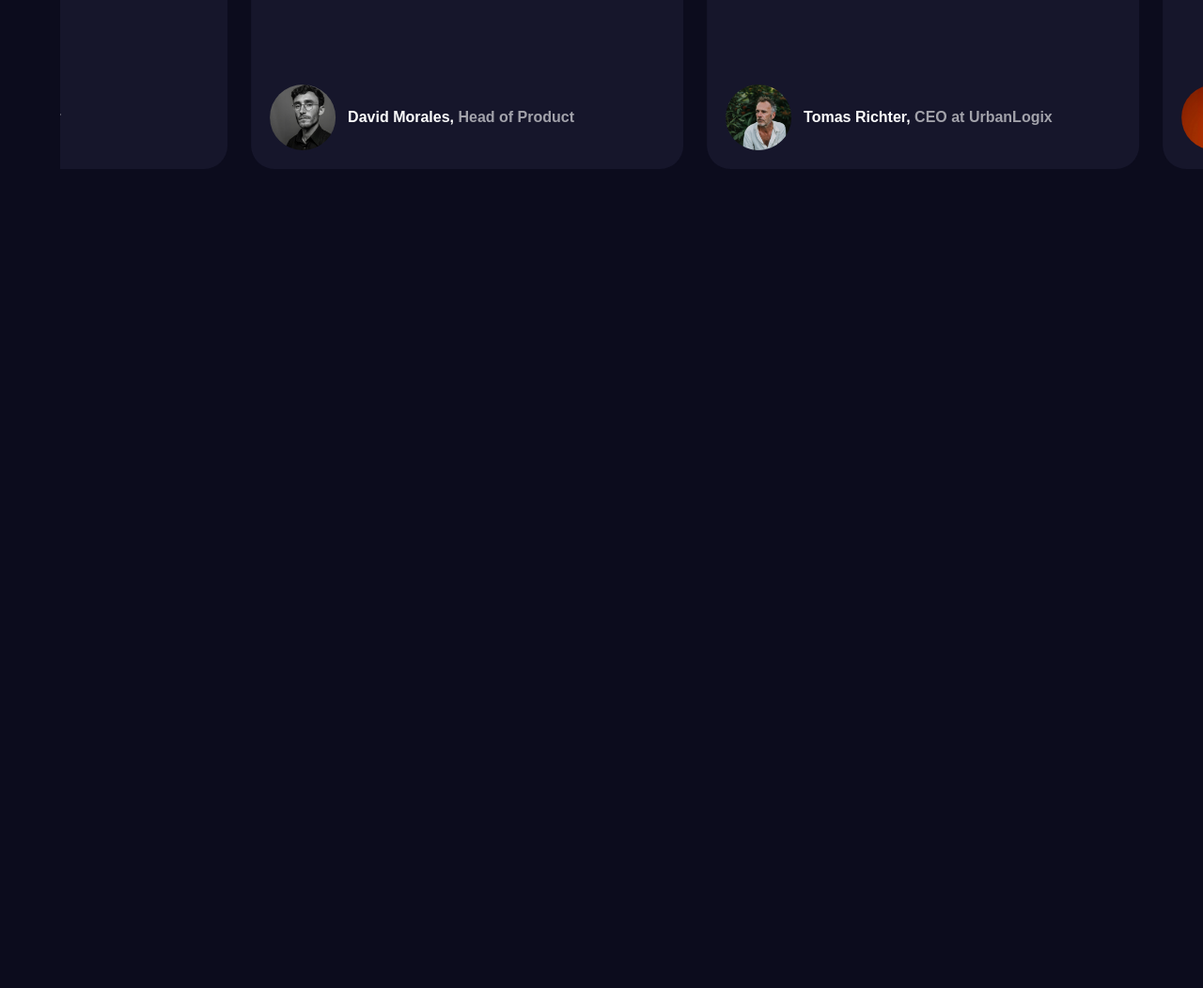
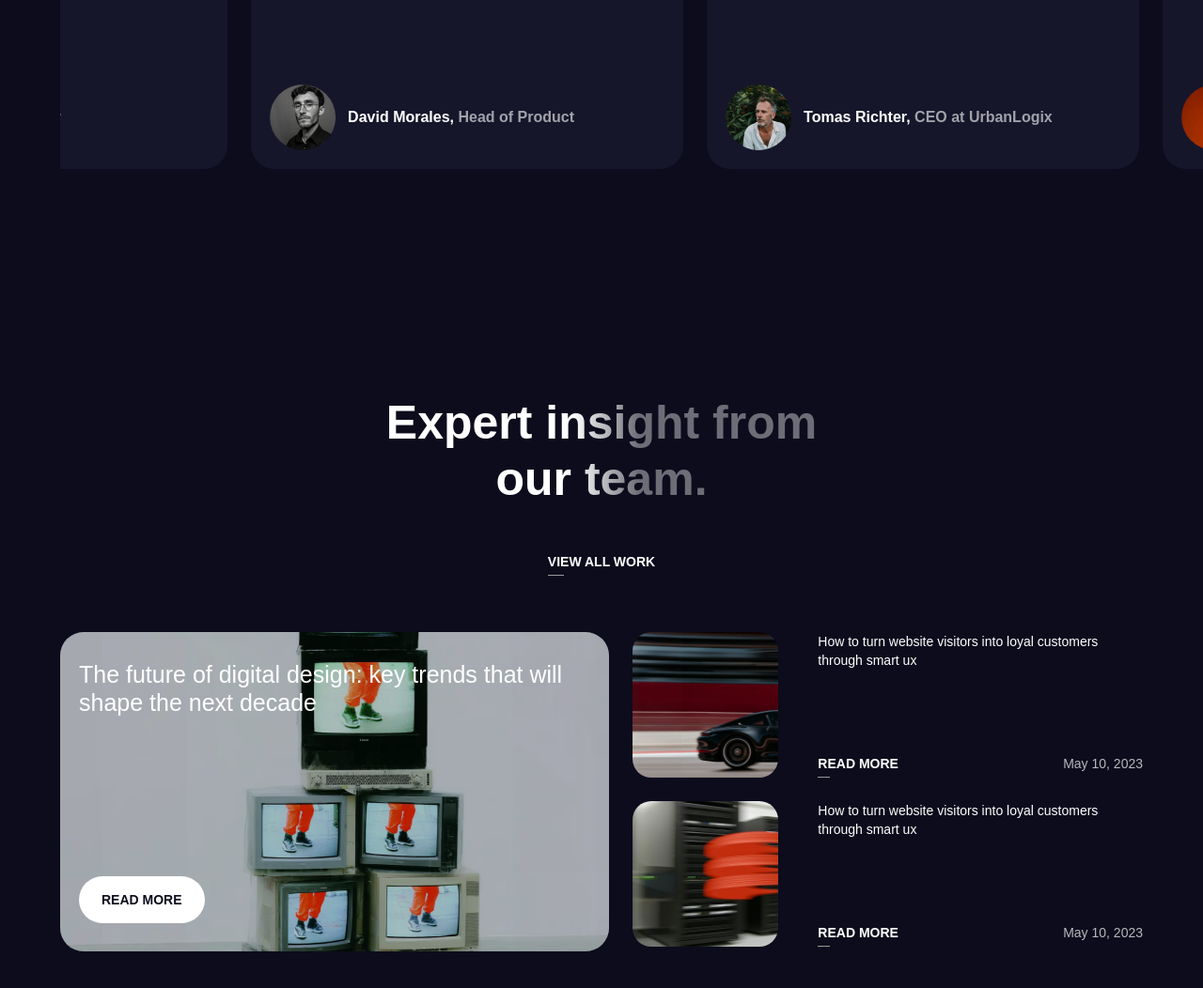
Before and after one commit to Elbaz3/venix, a website: page index.html in a window 1280 px wide. Shown: the part 6828-7880 px from the top of the page at 94% size. Before the commit the page ends 7128 px from the top, so only its background shows below. Drawn offline with nearby package versions, Linux system fonts and the light colour scheme; grey boxes are pictures that could not be loaded; a web font is replaced by a local one.

Commit message:
feat: finish our-team section

```diff
--- /dev/null
+++ b/assets/style/assets/pages/home/_our-team.scss
@@ -0,0 +1,164 @@
+.our-team {
+  .container {
+  }
+
+  &__content {
+    display: flex;
+    gap: 25px;
+
+    @media (max-width: $laptop) {
+      flex-direction: column;
+      gap: 35px;
+    }
+
+    &__left {
+      flex: 1;
+      min-width: 0;
+      padding: 30px 20px;
+      border-radius: 25px;
+      min-height: 340px;
+      position: relative;
+      display: flex;
+      flex-direction: column;
+      justify-content: space-between;
+      overflow: hidden;
+      cursor: pointer;
+
+      &:hover {
+        .image {
+          filter: blur(3px);
+          transform: scale3d(1, 1, 1);
+        }
+      }
+
+      .image {
+        width: 100%;
+        height: 100%;
+        background-image: url(../media/pictures/team-1.avif);
+        background-size: cover;
+        position: absolute;
+        top: 0;
+        left: 0;
+        transform: scale3d(1.1, 1.1, 1);
+        transition: 0.3s;
+      }
+
+      &::after {
+        content: "";
+        width: 100%;
+        height: 100%;
+        position: absolute;
+        left: 0;
+        top: 0;
+        background-color: rgb(0 0 0 / 25%);
+        z-index: 2;
+      }
+
+      p {
+        color: $white;
+        max-width: 95%;
+        margin-top: 0;
+        margin-bottom: 0;
+        font-size: 25px;
+        line-height: 1.2;
+        position: relative;
+        z-index: 4;
+      }
+
+      .btn--primary {
+        position: relative;
+        z-index: 4;
+      }
+    }
+
+    &__right {
+      flex: 1;
+      min-width: 0;
+      display: flex;
+      flex-direction: column;
+      gap: 25px;
+
+      @media (max-width: $tablet) {
+        gap: 35px;
+      }
+
+      &__card {
+        display: grid;
+        grid-template-columns: 1fr 2fr;
+        gap: 25px;
+
+        @media (max-width: $tablet) {
+          grid-template-columns: 1fr;
+        }
+
+        .image-holder {
+          height: 155px;
+          width: 155px;
+          border-radius: 20px;
+          border-radius: 20px;
+          overflow: hidden;
+          cursor: pointer;
+
+          @media (min-width: $tablet) and (max-width: $laptop) {
+            height: 280px;
+            width: 280px;
+          }
+
+          @media (max-width: $tablet) {
+            width: 100%;
+            height: 370px;
+          }
+
+          &:hover {
+            .image {
+              filter: blur(3px);
+              transform: scale3d(1, 1, 1);
+            }
+          }
+        }
+
+        .image {
+          height: 100%;
+          width: 100%;
+          background-size: cover;
+          transition: 0.3s;
+          transform: scale3d(1.2, 1.2, 1);
+        }
+
+        &.card-1 {
+          .image {
+            background-image: url(../media/pictures/team-2.avif);
+          }
+        }
+        &.card-2 {
+          .image {
+            background-image: url(../media/pictures/team-3.avif);
+          }
+        }
+
+        .text {
+          display: flex;
+          flex-direction: column;
+          justify-content: space-between;
+
+          @media (max-width: $tablet) {
+          }
+
+          .down {
+            display: flex;
+            justify-content: space-between;
+            gap: 14px;
+
+            p {
+              font-size: 19px;
+            }
+
+            span {
+              opacity: 0.7;
+            }
+          }
+        }
+      }
+    }
+  }
+}
--- a/assets/style/main.scss
+++ b/assets/style/main.scss
@@ -24,3 +24,4 @@
 @import "./assets/pages/home/our-work";
 @import "./assets/pages/home/achievements";
 @import "./assets/pages/home/testimonials";
+@import "./assets/pages/home/our-team";
--- a/index.html
+++ b/index.html
@@ -840,7 +840,74 @@
         </div>
       </section>
       <!-- END TESTIMONIALS SECTION -->
+      <!-- START OUR-TEAM -->
+      <section class="our-team">
+        <div class="container">
+          <div class="heading-title">
+            <h2>Expert insight from <span>our team.</span></h2>
+            <div class="btn--second">
+              <div class="text-button">view all work</div>
+              <div class="line"></div>
+            </div>
+          </div>
+          <div class="our-team__content">
+            <div class="our-team__content__left">
+              <div class="image"></div>
+              <p>
+                The future of digital design: key trends that will shape the
+                next decade
+              </p>
+              <div class="btn--primary">
+                <div class="text-button">read more</div>
+                <img
+                  src="https://cdn.prod.website-files.com/68149cfdae7cc5226d0569ac/6814a7937c6031105cd4ab11_arrow-right.avif"
+                  alt=""
+                />
+              </div>
+            </div>
+            <div class="our-team__content__right">
+              <div class="our-team__content__right__card card-1">
+                <div class="image-holder"><div class="image"></div></div>
+                <div class="text">
+                  <p>
+                    How to turn website visitors into loyal customers through
+                    smart ux
+                  </p>
+                  <div class="down">
+                    <div class="btn--second">
+                      <div class="text-button">read more</div>
+                      <div class="line"></div>
+                    </div>
+                    <span>May 10, 2023</span>
+                  </div>
+                </div>
+              </div>
+              <div class="our-team__content__right__card card-2">
+                <div class="image-holder"><div class="image"></div></div>
+                <div class="text">
+                  <p>
+                    How to turn website visitors into loyal customers through
+                    smart ux
+                  </p>
+                  <div class="down">
+                    <div class="btn--second">
+                      <div class="text-button">read more</div>
+                      <div class="line"></div>
+                    </div>
+                    <span>May 10, 2023</span>
+                  </div>
+                </div>
+              </div>
+            </div>
+          </div>
+        </div>
+      </section>
+      <!-- END OUR-TEAM -->
     </main>
+
+    <!-- START FOOTER -->
+    <footer class="footer"></footer>
+    <!-- END FOOTER -->
 
     <!-- END MAIN -->
     <script src="https://cdn.jsdelivr.net/npm/bootstrap@5.3.2/dist/js/bootstrap.bundle.min.js"></script>
```
Also changed, not shown: assets/media/pictures/team-1.avif (added), assets/media/pictures/team-2.avif (added), assets/media/pictures/team-3.avif (added), assets/style/main.css, 1 other file.
